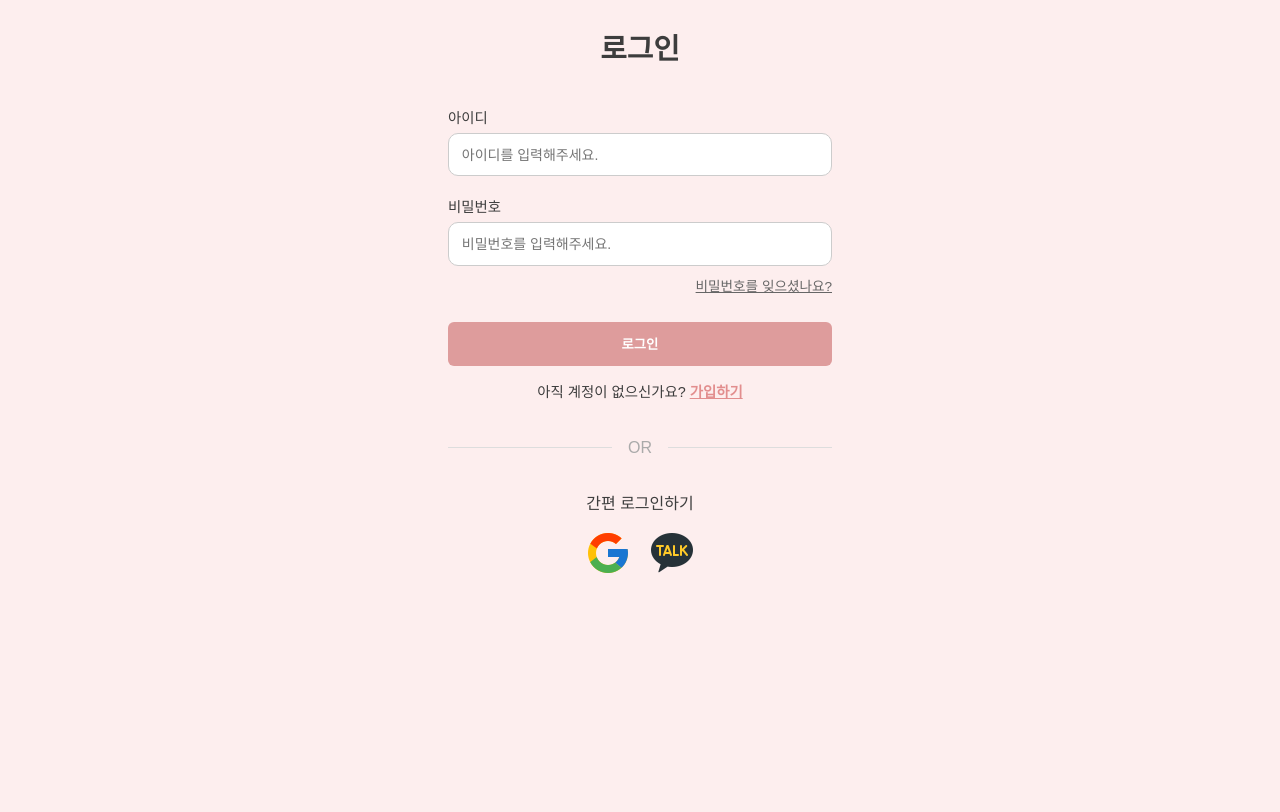
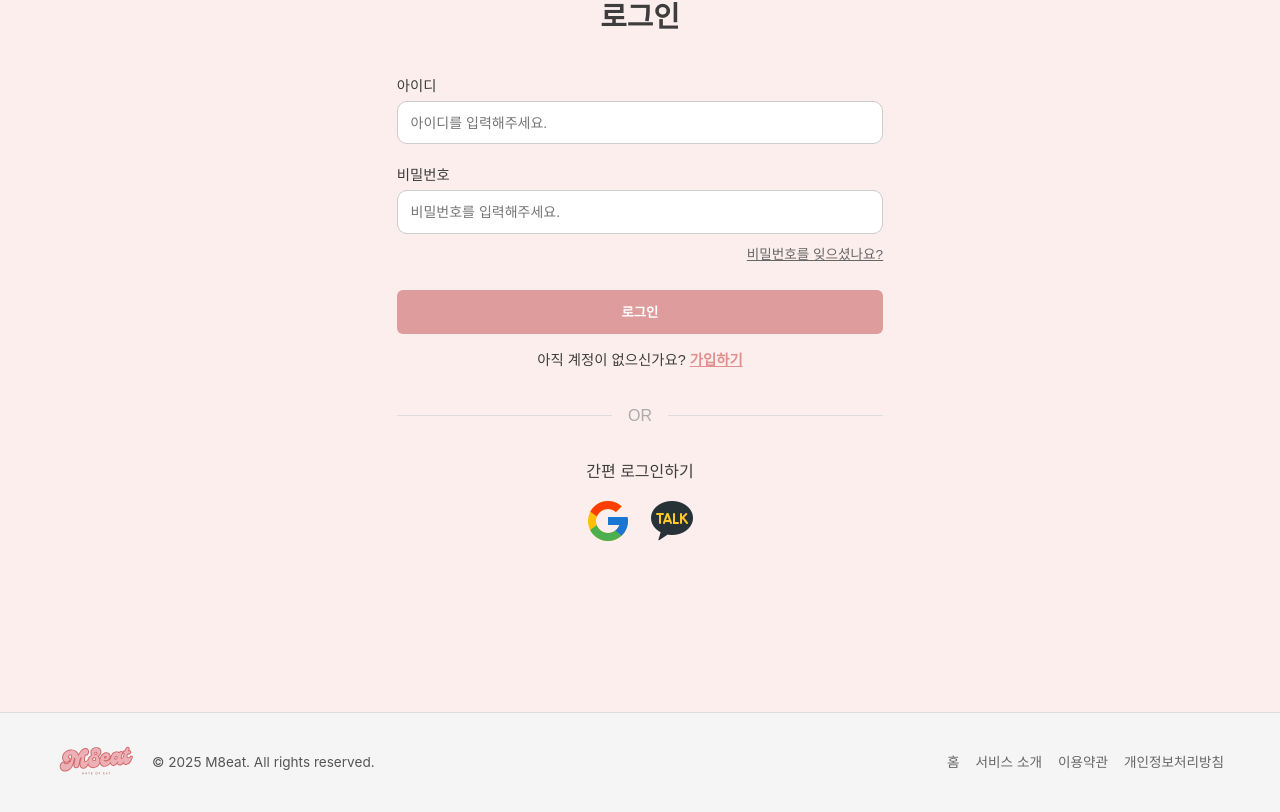
Before and after one commit to yellowjang/m8eat, a Vue app in the folder front/m8eat-vue/: page /login in a window 1280 px wide. Shown: the part 259-1071 px from the top of the page. Built offline with nearby package versions, Linux system fonts and the light colour scheme; no server answers; a web font is replaced by a local one.

Commit message:
feat/footer 일단 제작..

```diff
--- a/front/m8eat-vue/src/App.vue
+++ b/front/m8eat-vue/src/App.vue
@@ -1,6 +1,7 @@
 <script setup>
 import { RouterLink, RouterView } from "vue-router";
 import Header from "@/components/common2/Header.vue";
+import Footer from "./components/common2/Footer.vue";
 import "@/style/global.scss";
 import { onMounted } from "vue";
 import { useUserStore } from "@/stores/user";
@@ -18,25 +19,43 @@ const store = useUserStore();
 //     }
 //   }
 // });
-
 </script>
 
 <template>
-  <Header></Header>
-  <div class="view">
-    <RouterView />
+  <div id="app">
+    <Header></Header>
+    <div class="view">
+      <RouterView />
+    </div>
+    <Footer></Footer>
   </div>
 </template>
 
 <style scoped>
+html,
+body {
+  height: 100%;
+  margin: 0;
+}
+
+#app {
+  display: flex;
+  flex-direction: column;
+  min-height: 100vh;
+}
+
+.view {
+  flex: 1;
+  padding: 3rem 1rem 2rem; /* ✅ 아래 padding 줄이기 */
+}
 header {
   line-height: 1.5;
   max-height: 100vh;
 }
 
-.view {
+/* .view {
   padding: 5rem;
-}
+} */
 .logo {
   display: block;
   margin: 0 auto 2rem;
--- a/front/m8eat-vue/src/components/common2/Footer.vue
+++ b/front/m8eat-vue/src/components/common2/Footer.vue
@@ -1,11 +1,71 @@
 <template>
-  <div>
-    <h2>FOOTER 입니다</h2>
-  </div>
+  <footer class="app-footer">
+    <div class="footer-content">
+      <div class="footer-left">
+        <img src="@/assets/img/log.svg" alt="로고" class="footer-logo" />
+        <p>© 2025 M8eat. All rights reserved.</p>
+      </div>
+
+      <div class="footer-links">
+        <RouterLink to="/">홈</RouterLink>
+        <RouterLink to="/about">서비스 소개</RouterLink>
+        <RouterLink to="/policy">이용약관</RouterLink>
+        <RouterLink to="/privacy">개인정보처리방침</RouterLink>
+      </div>
+    </div>
+  </footer>
 </template>
 
 <script setup>
-ch
+import { RouterLink } from "vue-router";
+// import "@/style/footer.scss";
 </script>
 
-<style lang="scss" scoped></style>
+<style lang="scss" scoped>
+.app-footer {
+  background-color: #f5f5f5;
+  height: 100px;
+  border-top: 1px solid #ddd;
+  font-size: 0.85rem;
+  color: #555;
+
+  .footer-content {
+    max-width: 1200px;
+    margin: 0 auto;
+    height: 100%;
+    display: flex;
+    justify-content: space-between; // 양쪽 정렬
+    align-items: center; // 수직 가운데 정렬
+    padding: 0 1rem;
+  }
+
+  .footer-left {
+    display: flex;
+    align-items: center;
+    gap: 1rem;
+
+    .footer-logo {
+      height: 40px;
+    }
+
+    p {
+      margin: 0;
+    }
+  }
+
+  .footer-links {
+    display: flex;
+    gap: 1rem;
+
+    a {
+      color: #666;
+      text-decoration: none;
+
+      &:hover {
+        text-decoration: underline;
+        color: #333;
+      }
+    }
+  }
+}
+</style>
--- a/front/m8eat-vue/src/views/MyPageView.vue
+++ b/front/m8eat-vue/src/views/MyPageView.vue
@@ -262,8 +262,10 @@ const goToChat = () => {
   padding: 2rem;
   background-color: #fdeeee;
   font-family: "Noto Sans KR", sans-serif;
-  min-height: 100vh;
+  // min-height: 100vh;
   text-align: center;
+  flex: 1;
+  min-height: unset;
 
   .mypage-header {
     display: flex;
```
